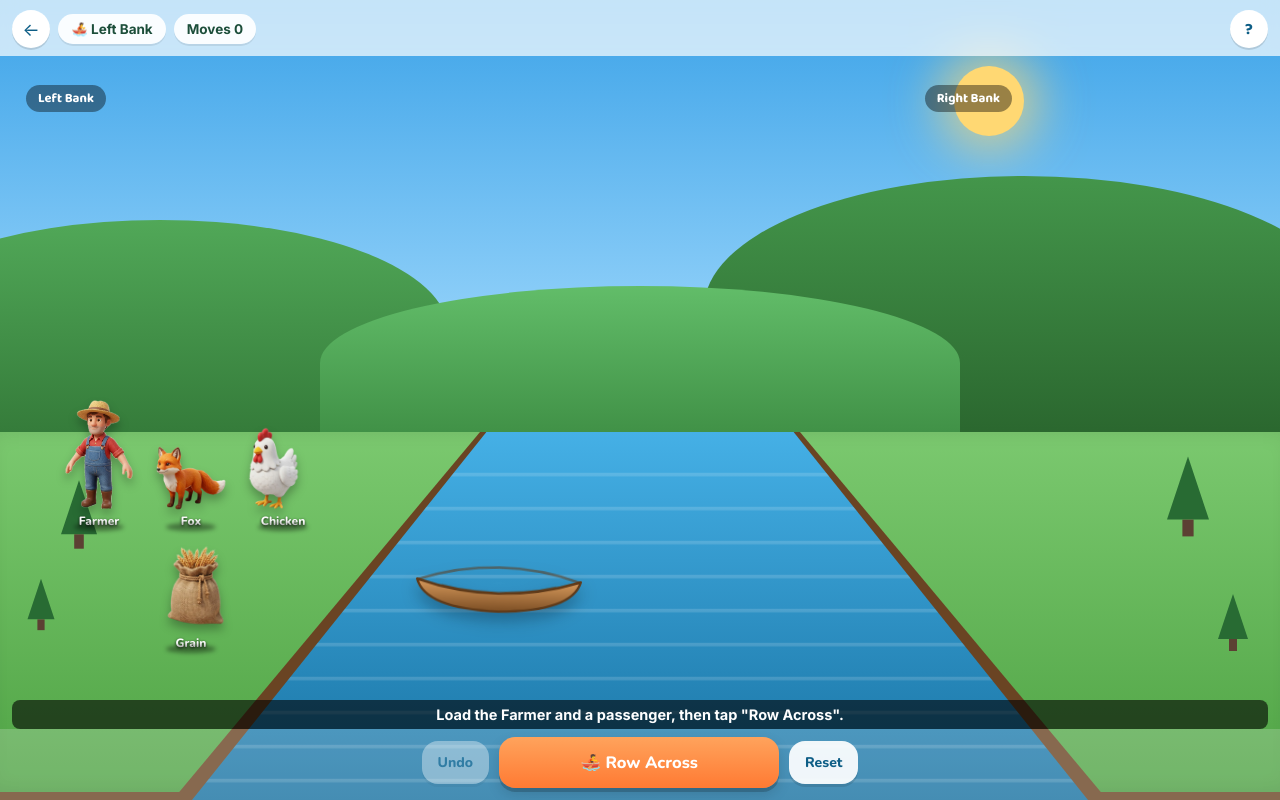
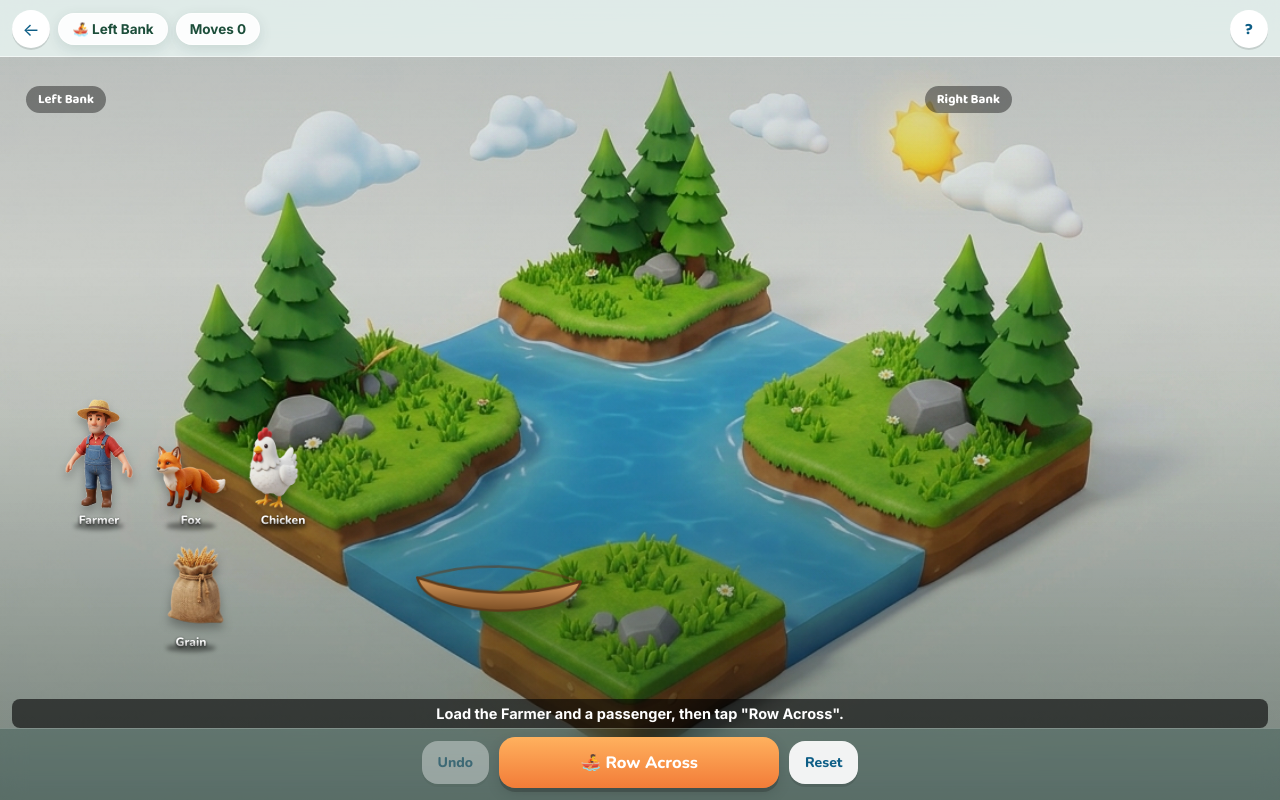
Before and after one commit to kayzalkz/tztwheel, a Flask app: page /challenge in a window 1280 px wide. Run offline with Flask 3, Linux system fonts and the light colour scheme.

Commit message:
Refresh challenge page with immersive nature scene

```diff
--- a/templates/challenge.html
+++ b/templates/challenge.html
@@ -14,8 +14,8 @@
     .game-shell{
         --wood-light:#C98A4B;
         --wood-dark:#7C4E24;
-        --accent:#FF7A33;
-        --accent-light:#FFA35C;
+        --accent:#F27C38;
+        --accent-light:#FFB15E;
         --panel-bg:#FFFFFF;
         --ink:#20301F;
         --cross-duration: 1.15s;
@@ -27,7 +27,7 @@
         flex-direction: column;
         font-family:'Nunito', system-ui, sans-serif;
         color: var(--ink);
-        background: #4FB6F5;
+        background: #2b6f82;
         padding-top: env(safe-area-inset-top);
         padding-bottom: env(safe-area-inset-bottom);
         padding-left: env(safe-area-inset-left);
@@ -39,8 +39,9 @@
         flex: 0 0 auto;
         display:flex; align-items:center; gap:8px;
         padding: max(10px, env(safe-area-inset-top)) 12px 8px;
-        background: rgba(255,255,255,0.7);
-        backdrop-filter: blur(8px);
+        background: rgba(235, 248, 245, 0.78);
+        border-bottom: 1px solid rgba(255,255,255,.55);
+        backdrop-filter: blur(16px) saturate(1.15);
         z-index: 20;
     }
     .gt-back{
@@ -52,8 +53,8 @@
     .gt-hud{ display:flex; gap:8px; flex-wrap:wrap; flex:1 1 auto; min-width:0; }
     .gt-chip{
         font-weight:800; font-size:clamp(11.5px,3vw,13.5px);
-        background:rgba(255,255,255,.92); border-radius:999px; padding:7px 13px;
-        box-shadow:0 2px 0 rgba(0,0,0,.08);
+        background:rgba(255,255,255,.9); border:1px solid rgba(255,255,255,.9); border-radius:999px; padding:7px 13px;
+        box-shadow:0 4px 14px rgba(22, 67, 58, .12);
         color:#1c4e3a; white-space:nowrap;
     }
     .gt-info{
@@ -143,7 +144,22 @@
     .t4 { top: 45%; right: 5%; transform: scale(1); }
 
     /* ---------- Interactive Game Stage ---------- */
+    .css-environment {
+        background:
+            linear-gradient(180deg, rgba(12, 54, 65, 0.08) 0%, rgba(15, 48, 38, 0.12) 52%, rgba(12, 39, 30, 0.34) 100%),
+            url('/static/img/bg.jpeg') center center / cover no-repeat;
+        filter: saturate(1.08) contrast(1.03);
+    }
+    .css-environment::after {
+        content: '';
+        position: absolute;
+        inset: 0;
+        background: linear-gradient(180deg, rgba(8, 28, 40, 0.12), transparent 34%, rgba(8, 35, 26, 0.22));
+        mix-blend-mode: multiply;
+    }
+    .css-sky, .css-ground { display: none; }
     .game-stage{
+        isolation: isolate;
         flex: 1 1 auto; position:relative; min-height:0; margin: 0;
     }
 
@@ -235,7 +251,9 @@
         flex:0 0 auto; z-index: 10;
         display:flex; align-items:center; justify-content:center; gap:10px;
         padding: 8px 14px max(12px, env(safe-area-inset-bottom));
-        background: rgba(255,255,255,0.2);
+        background: rgba(20, 61, 55, 0.28);
+        border-top: 1px solid rgba(255,255,255,.2);
+        backdrop-filter: blur(12px);
     }
     .dock-btn{
         font-family:'Nunito',sans-serif; font-weight:800; border:none; cursor:pointer; border-radius:16px;
```
